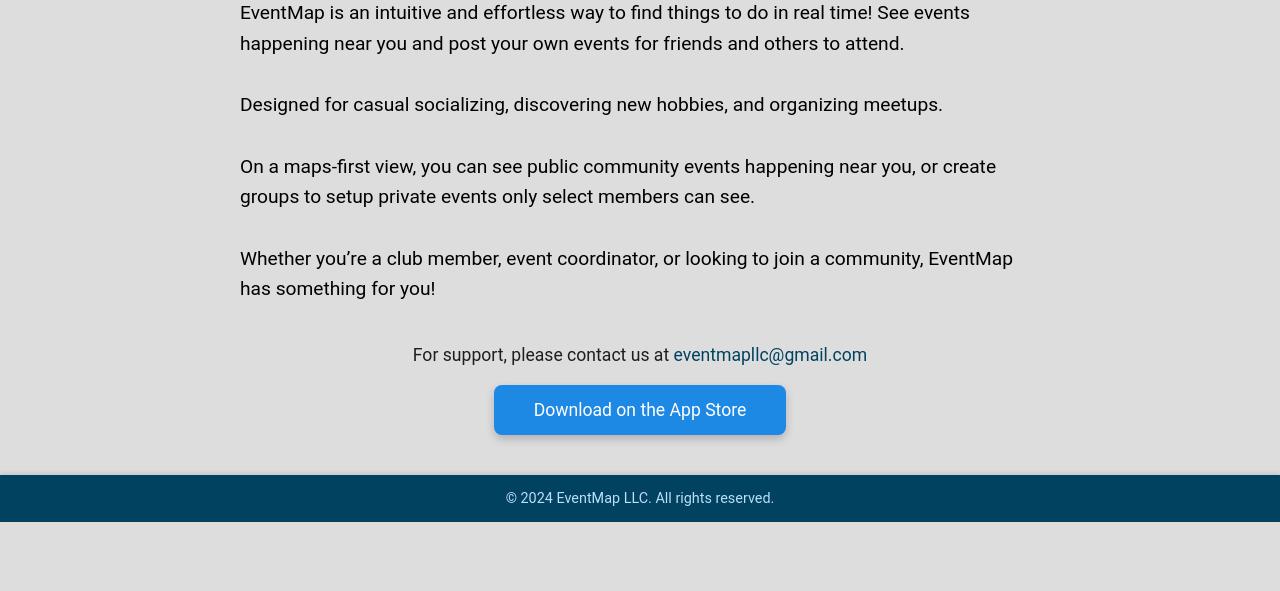
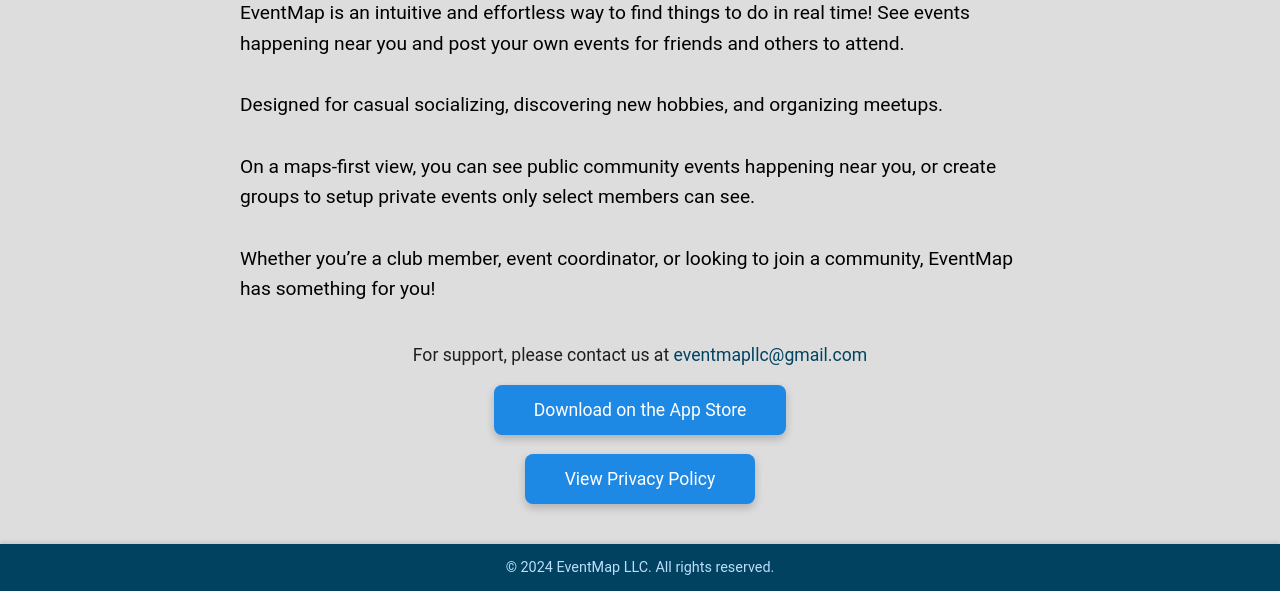
Before and after one commit to devinshende/EventMap.github.io, a plain HTML site: page index.html in a window 1280 px wide. Shown: the part 356-947 px from the top of the page. Before the commit the page ends 878 px from the top, so only its background shows below. Drawn offline with Linux system fonts and the light colour scheme.

Commit message:
Update index.html

```diff
--- a/index.html
+++ b/index.html
@@ -150,6 +150,8 @@
         <p class="support">For support, please contact us at <a href="mailto:eventmapllc@gmail.com">eventmapllc@gmail.com</a></p>
 
         <a href="#" class="app-store-link">Download on the App Store</a>
+            <br>
+        <a href="privacy.html" class="app-store-link">View Privacy Policy</a>
     </div>
 
     <footer>
```
